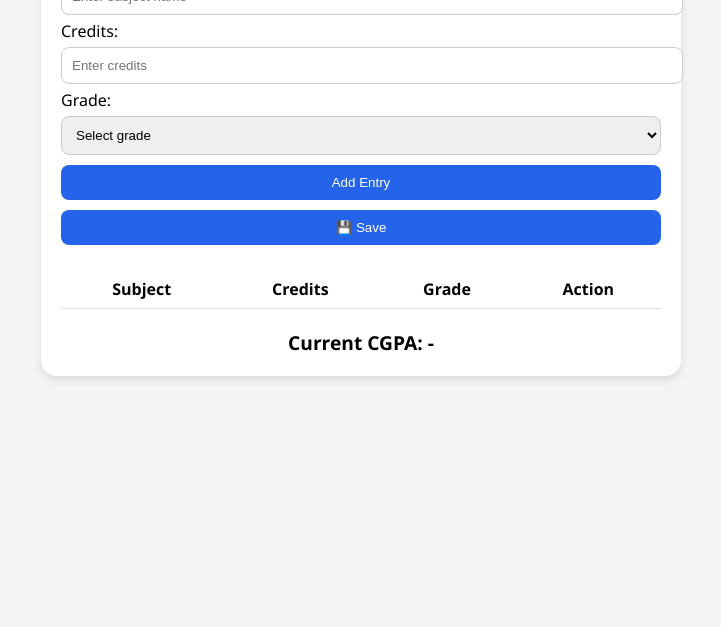
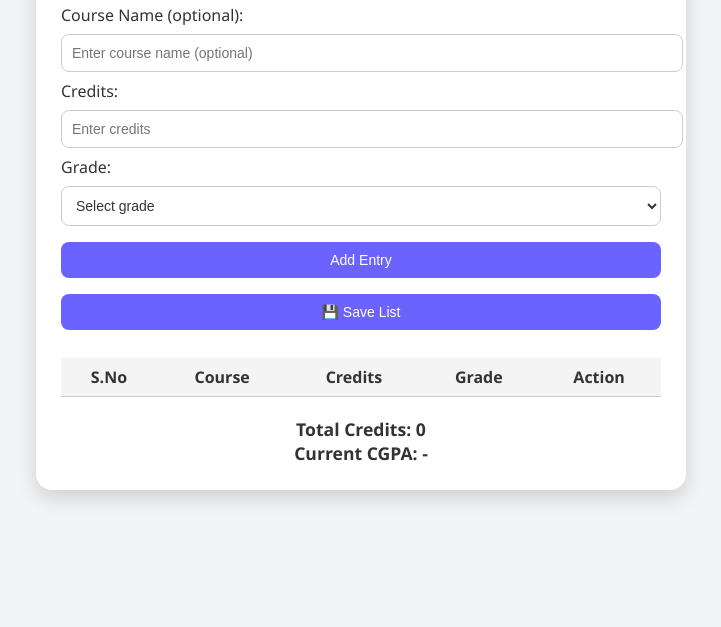
Before and after one commit to anshagnihotry258/Projects, a plain HTML site: page cgpa_calc_updated1.html in a window 1280 px wide. Shown: the part 173-800 px from the top of the page, without its empty margins (279-1000 px from the left). Drawn offline with Linux system fonts and the light colour scheme.

Commit message:
Implement dark mode and enhance UI styling
Added dark mode support and improved styling.

```diff
--- a/cgpa_calc_updated1.html
+++ b/cgpa_calc_updated1.html
@@ -5,20 +5,43 @@
   <meta name="viewport" content="width=device-width, initial-scale=1.0" />
   <title>CGPA Calculator</title>
   <style>
+    :root {
+      --bg-color: #f3f4f6;
+      --container-bg: #ffffff;
+      --text-color: #333;
+      --button-bg: #6c63ff;
+      --button-hover: #574fce;
+      --border-color: #ccc;
+      --table-header: #f4f4f4;
+    }
+
+    body.dark {
+      --bg-color: #1e1e2f;
+      --container-bg: #2a2a40;
+      --text-color: #e4e4e7;
+      --button-bg: #818cf8;
+      --button-hover: #6366f1;
+      --border-color: #444;
+      --table-header: #3a3a55;
+    }
+
     body {
       font-family: "Segoe UI", sans-serif;
-      background: #f3f4f6;
+      background: var(--bg-color);
       margin: 0;
       padding: 20px;
+      transition: background 0.3s, color 0.3s;
+      color: var(--text-color);
     }
 
     .container {
       max-width: 600px;
       margin: auto;
-      background: white;
-      padding: 20px;
+      background: var(--container-bg);
+      padding: 25px;
       border-radius: 16px;
-      box-shadow: 0 4px 10px rgba(0, 0, 0, 0.1);
+      box-shadow: 0 8px 20px rgba(0, 0, 0, 0.15);
+      transition: background 0.3s, color 0.3s;
     }
 
     h1 {
@@ -26,24 +49,32 @@
       margin-bottom: 20px;
     }
 
+    label {
+      font-weight: 500;
+    }
+
     input, select, button {
       padding: 10px;
-      margin: 5px 0;
+      margin: 8px 0;
       border-radius: 8px;
-      border: 1px solid #ccc;
+      border: 1px solid var(--border-color);
       width: 100%;
+      font-size: 14px;
+      background-color: var(--container-bg);
+      color: var(--text-color);
+      transition: background 0.3s, color 0.3s;
     }
 
     button {
-      background-color: #2563eb;
+      background-color: var(--button-bg);
       color: white;
       cursor: pointer;
       border: none;
-      transition: 0.2s;
+      transition: background-color 0.2s;
     }
 
     button:hover {
-      background-color: #1d4ed8;
+      background-color: var(--button-hover);
     }
 
     table {
@@ -53,15 +84,19 @@
     }
 
     th, td {
-      border-bottom: 1px solid #ddd;
+      border-bottom: 1px solid var(--border-color);
       text-align: center;
       padding: 8px;
+    }
+
+    th {
+      background-color: var(--table-header);
     }
 
     .cgpa-box {
       text-align: center;
       margin-top: 20px;
-      font-size: 1.2em;
+      font-size: 1.1em;
       font-weight: bold;
     }
 
@@ -77,17 +112,34 @@
     .remove-btn:hover {
       background-color: #dc2626;
     }
+
+    .theme-toggle {
+      display: flex;
+      justify-content: center;
+      margin-bottom: 15px;
+    }
+
+    .theme-toggle button {
+      width: auto;
+      padding: 8px 16px;
+      border-radius: 20px;
+      font-weight: bold;
+    }
   </style>
 </head>
 <body>
   <div class="container">
+    <div class="theme-toggle">
+      <button id="themeToggle">🌙 Dark Mode</button>
+    </div>
+
     <h1>CGPA Calculator</h1>
 
-    <label>Subject Name:</label>
-    <input type="text" id="subjectName" placeholder="Enter subject name" />
+    <label>Course Name (optional):</label>
+    <input type="text" id="subjectName" placeholder="Enter course name (optional)" />
 
     <label>Credits:</label>
-    <input type="number" id="credits" placeholder="Enter credits" min="1" />
+    <input type="number" id="credits" placeholder="Enter credits" min="0.1" step="0.1" />
 
     <label>Grade:</label>
     <select id="grade">
@@ -98,16 +150,18 @@
       <option value="7">B</option>
       <option value="6">C+</option>
       <option value="5">C</option>
+      <option value="4">D</option>
       <option value="0">F</option>
     </select>
 
     <button onclick="addEntry()">Add Entry</button>
-    <button onclick="saveData()">💾 Save</button>
+    <button onclick="saveData()">💾 Save List</button>
 
     <table id="cgpaTable">
       <thead>
         <tr>
-          <th>Subject</th>
+          <th>S.No</th>
+          <th>Course</th>
           <th>Credits</th>
           <th>Grade</th>
           <th>Action</th>
@@ -117,6 +171,7 @@
     </table>
 
     <div class="cgpa-box">
+      Total Credits: <span id="totalCredits">0</span><br>
       Current CGPA: <span id="cgpaDisplay">-</span>
     </div>
   </div>
@@ -124,67 +179,92 @@
   <script>
     let entries = JSON.parse(localStorage.getItem("cgpaData")) || [];
 
-    const updateTable = () => {
+    function updateTable() {
       const tableBody = document.getElementById("tableBody");
       tableBody.innerHTML = "";
       entries.forEach((entry, index) => {
         const row = `<tr>
-          <td>${entry.subject}</td>
+          <td>${index + 1}</td>
+          <td>${entry.subject || "-"}</td>
           <td>${entry.credits}</td>
-          <td>${entry.grade}</td>
+          <td>${getGradeName(entry.grade)}</td>
           <td><button class="remove-btn" onclick="removeEntry(${index})">Remove</button></td>
         </tr>`;
         tableBody.innerHTML += row;
       });
       calculateCGPA();
-    };
+    }
 
-    const addEntry = () => {
+    function getGradeName(value) {
+      const map = {10:"A+",9:"A",8:"B+",7:"B",6:"C+",5:"C",4:"D",0:"F"};
+      return map[value] ?? value;
+    }
+
+    function addEntry() {
       const subject = document.getElementById("subjectName").value.trim();
       const credits = parseFloat(document.getElementById("credits").value);
       const grade = parseFloat(document.getElementById("grade").value);
 
-      if (!subject || isNaN(credits) || isNaN(grade)) {
-        alert("Please fill all fields correctly!");
+      if (isNaN(credits) || isNaN(grade)) {
+        alert("Please enter valid credits and grade!");
         return;
       }
 
       entries.push({ subject, credits, grade });
       updateTable();
       clearInputs();
-    };
+    }
 
-    const removeEntry = (index) => {
+    function removeEntry(index) {
       entries.splice(index, 1);
       updateTable();
-    };
+    }
 
-    const clearInputs = () => {
+    function clearInputs() {
       document.getElementById("subjectName").value = "";
       document.getElementById("credits").value = "";
       document.getElementById("grade").value = "";
-    };
+    }
 
-    const calculateCGPA = () => {
+    function calculateCGPA() {
       if (entries.length === 0) {
         document.getElementById("cgpaDisplay").innerText = "-";
+        document.getElementById("totalCredits").innerText = "0";
         return;
       }
 
       let totalPoints = 0;
       let totalCredits = 0;
-      entries.forEach((e) => {
+      entries.forEach(e => {
         totalPoints += e.grade * e.credits;
         totalCredits += e.credits;
       });
+
       const cgpa = (totalPoints / totalCredits).toFixed(2);
       document.getElementById("cgpaDisplay").innerText = cgpa;
-    };
+      document.getElementById("totalCredits").innerText = totalCredits.toFixed(1);
+    }
 
-    const saveData = () => {
+    function saveData() {
       localStorage.setItem("cgpaData", JSON.stringify(entries));
-      alert("✅ Data saved successfully!");
-    };
+      alert("✅ List saved successfully!");
+    }
+
+    // --- DARK THEME TOGGLE ---
+    const themeToggleBtn = document.getElementById("themeToggle");
+    const isDark = localStorage.getItem("theme") === "dark";
+
+    if (isDark) {
+      document.body.classList.add("dark");
+      themeToggleBtn.textContent = "☀️ Light Mode";
+    }
+
+    themeToggleBtn.addEventListener("click", () => {
+      document.body.classList.toggle("dark");
+      const darkMode = document.body.classList.contains("dark");
+      localStorage.setItem("theme", darkMode ? "dark" : "light");
+      themeToggleBtn.textContent = darkMode ? "☀️ Light Mode" : "🌙 Dark Mode";
+    });
 
     window.onload = updateTable;
   </script>
```
